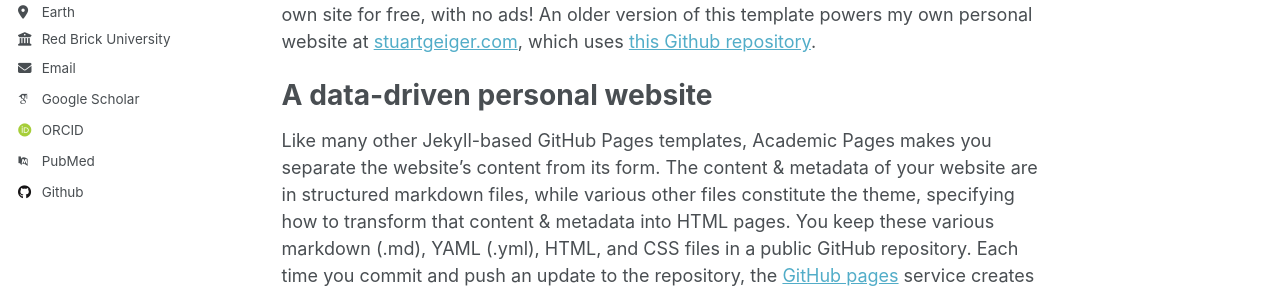
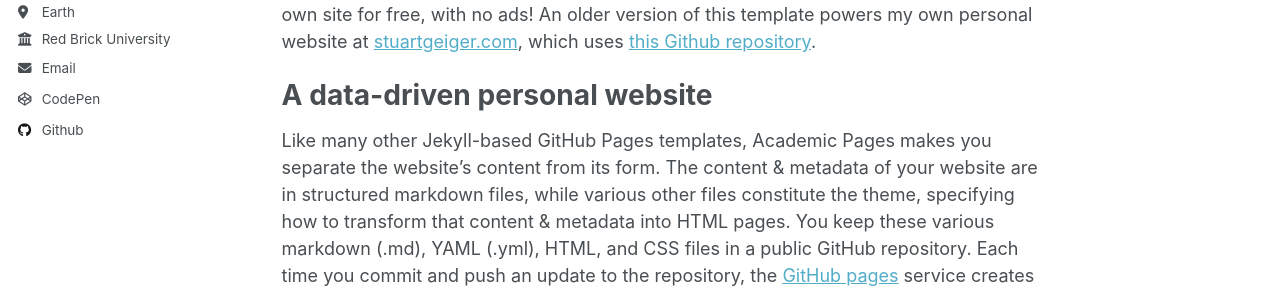
Before and after one commit to JaMullins/JaMullins.github.io, a Jekyll site: the page built from _pages/about.md, in a window 1280 px wide. Shown: the part 391-679 px from the top of the page. Built offline with Jekyll 4.4.1, drawn with Linux system fonts in a browser that asks for light colours; some web fonts are replaced; part of the change alters nothing that is shown.

Commit message:
Update _config.yml

```diff
--- a/_config.yml
+++ b/_config.yml
@@ -31,21 +31,21 @@ author:
   email            : "none@example.org"
 
   # Academic websites
-  arxiv            : # URL - Update with the correct link to your profile
-  googlescholar    : "https://scholar.google.com/citations?user=PS_CX0AAAAAJ"
-  impactstory      : # URL
-  orcid            : "http://orcid.org/yourorcidurl"
-  semantic         : # URL
-  pubmed           : "https://www.ncbi.nlm.nih.gov/pubmed/?term=john+snow"
-  researchgate     : # URL
+  #arxiv            : # URL - Update with the correct link to your profile
+  #googlescholar    : "https://scholar.google.com/citations?user=PS_CX0AAAAAJ"
+  #impactstory      : # URL
+  #orcid            : "http://orcid.org/yourorcidurl"
+  #semantic         : # URL
+  #pubmed           : "https://www.ncbi.nlm.nih.gov/pubmed/?term=john+snow"
+  #researchgate     : # URL
 
   # Repositories and software development
-  bitbucket        : # Username - Update with your username on the site
-  codepen          : # Username
-  dribbble         : # Username
+  #bitbucket        : # Username - Update with your username on the site
+  codepen          : "Btd4Best"
+  #dribbble         : # Username
   github           : "JaMullins"
   kaggle           : # Username
-  stackoverflow    : # User number or user number and name (i.e., use "1" or "1/jeff-atwood")
+  #stackoverflow    : # User number or user number and name (i.e., use "1" or "1/jeff-atwood")
 
   # Social media
   bluesky          : #"bsky.app" Replace this with you Bluesky username
```
